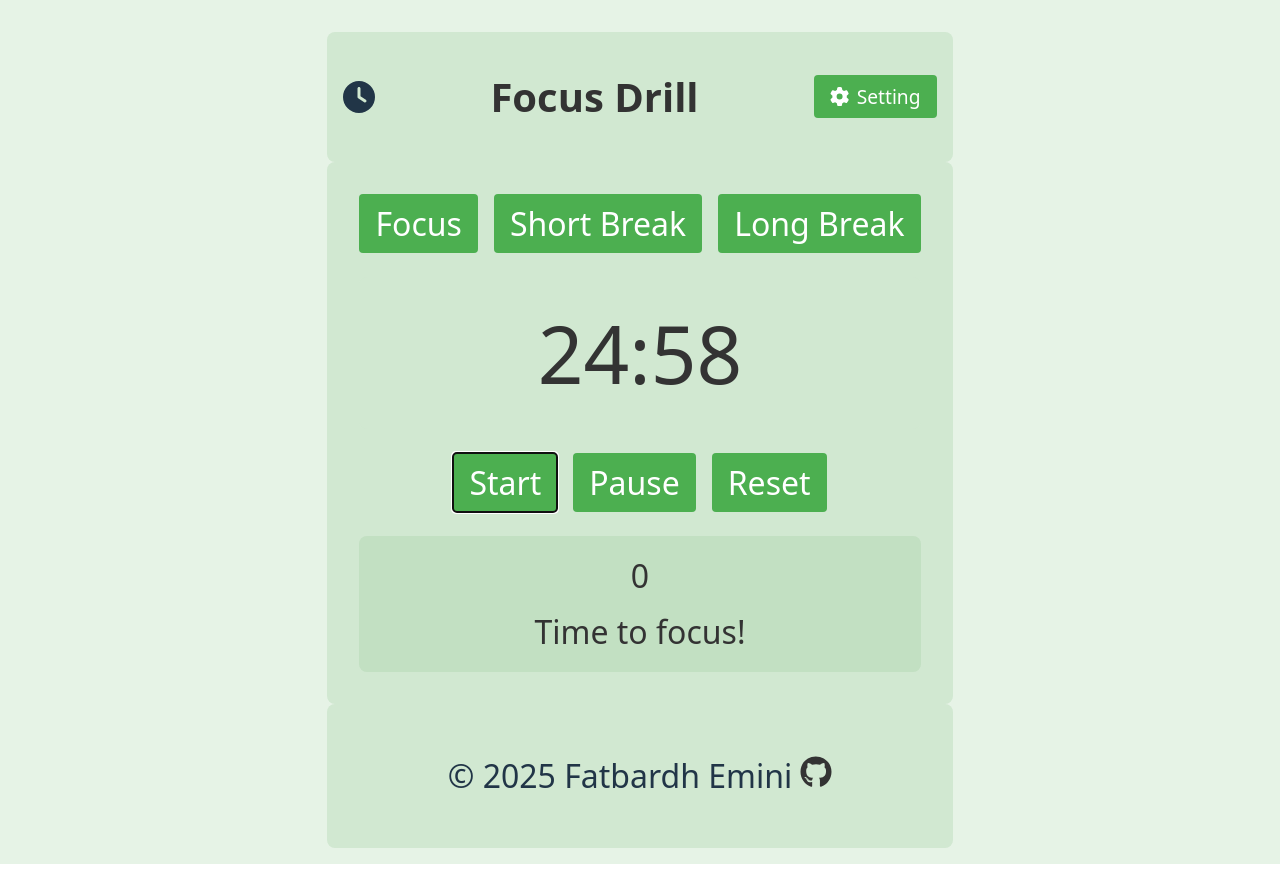
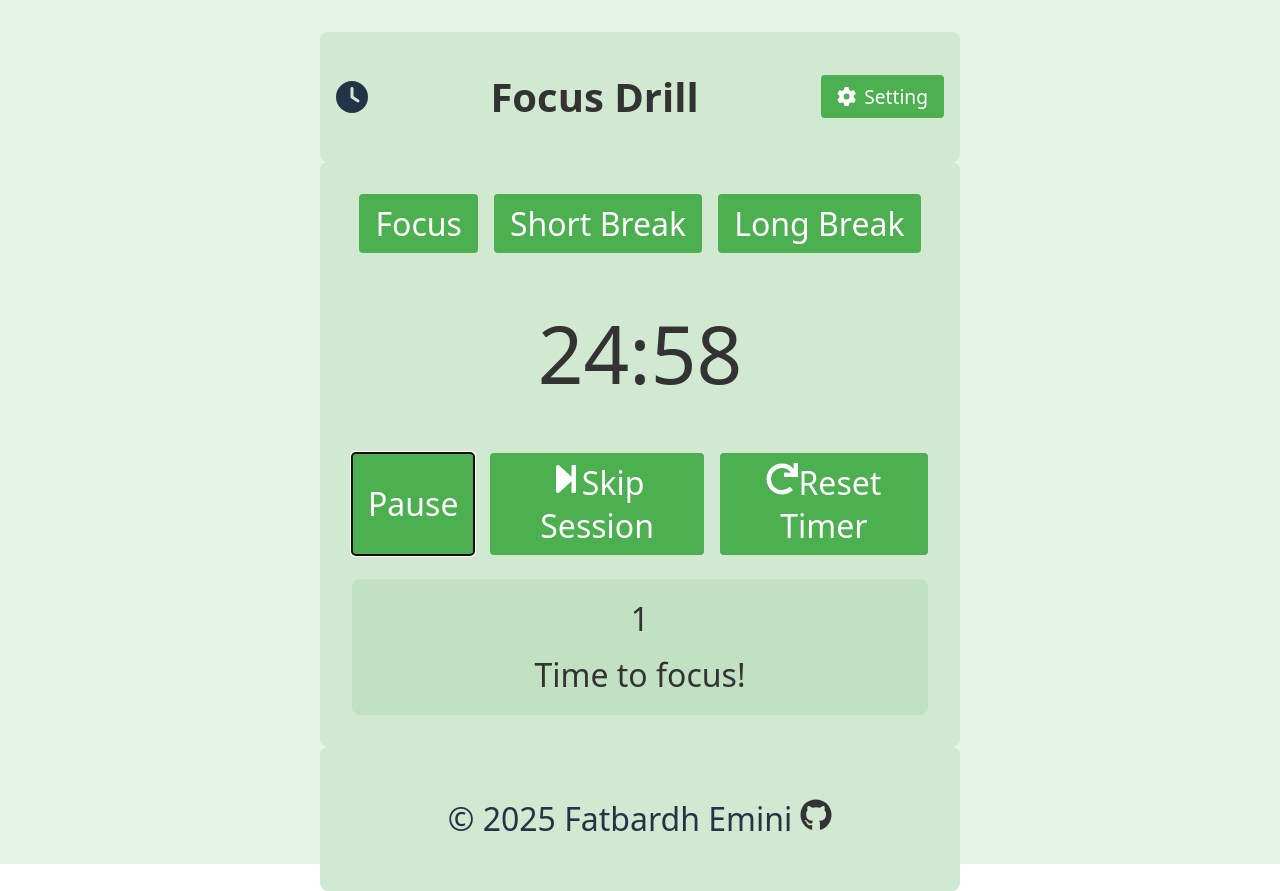
Before and after one commit to fatbardheminii/focus-timer, a React (Vite) app: page / in a window 1280 px wide. Both pictures are taken after a click on the button "Start". Before the commit the page ends 864 px from the top, so only its background shows below. Built offline with nearby package versions, Linux system fonts and the light colour scheme.

Commit message:
feat: add Skip btn at Controls.jsx and SKIP case at reducer
-Use Icons for Skip and Reset buttons

```diff
--- a/src/components/main-section-components/Controls.jsx
+++ b/src/components/main-section-components/Controls.jsx
@@ -1,9 +1,9 @@
 import { useContext, useRef, useEffect } from "react";
 import { TimerContext } from "../../context/TimerContext";
+import { FaStepForward, FaRedo } from "react-icons/fa";
 
 export default function Controls() {
   const { state, dispatch } = useContext(TimerContext);
-
   const intervalRef = useRef();
 
   useEffect(() => {
@@ -22,17 +22,38 @@ export default function Controls() {
     }
   }, [state.timeLeft, dispatch]);
 
+  const handleStartPause = () => {
+    dispatch({ type: state.timerRunning ? "PAUSE" : "START" });
+  };
+
   return (
     <div className="controls">
-      <button className="start-btn" onClick={() => dispatch({ type: "START" })}>
-        Start
+      <button
+        className={`main-btn ${state.timerRunning ? "pause" : "start"}`}
+        onClick={handleStartPause}
+      >
+        {state.timerRunning ? "Pause" : "Start"}
       </button>
-      <button className="pause-btn" onClick={() => dispatch({ type: "PAUSE" })}>
-        Pause
-      </button>
-      <button className="reset-btn" onClick={() => dispatch({ type: "RESET" })}>
-        Reset
-      </button>
+
+      {state.timerRunning && (
+        <>
+          <button
+            className="icon-button skip-btn"
+            onClick={() => dispatch({ type: "SKIP" })}
+          >
+            <FaStepForward />
+            <span className="tooltip">Skip Session</span>
+          </button>
+
+          <button
+            className="icon-button reset-btn"
+            onClick={() => dispatch({ type: "RESET" })}
+          >
+            <FaRedo />
+            <span className="tooltip">Reset Timer</span>
+          </button>
+        </>
+      )}
     </div>
   );
 }
--- a/src/reducer/timerReducer.jsx
+++ b/src/reducer/timerReducer.jsx
@@ -6,7 +6,7 @@ const initialState = {
   longBreakLength: 15,
   currentMode: "focus",
   timerRunning: false,
-  focusCount: 0,
+  focusCount: 1,
   timeLeft: initialFocusLength * 60,
   autoStartFocus: false,
   autoStartBreak: false,
@@ -24,6 +24,12 @@ const timerReducer = (state, action) => {
       return {
         ...state,
         timerRunning: false,
+      };
+    }
+    case "SKIP": {
+      return {
+        ...state,
+        timeLeft: 0,
       };
     }
     case "RESET": {
@@ -111,14 +117,12 @@ const timerReducer = (state, action) => {
 
       let updatedTimeLeft = state.timeLeft;
 
-      if (!state.timerRunning) {
       if (state.currentMode === "focus") {
         updatedTimeLeft = focusLength * 60;
       } else if (state.currentMode === "short") {
         updatedTimeLeft = shortBreakLength * 60;
       } else if (state.currentMode === "long") {
         updatedTimeLeft = longBreakLength * 60;
-        }
       }
 
       return {
```
Lines whose indentation alone changed are shown as unchanged.
